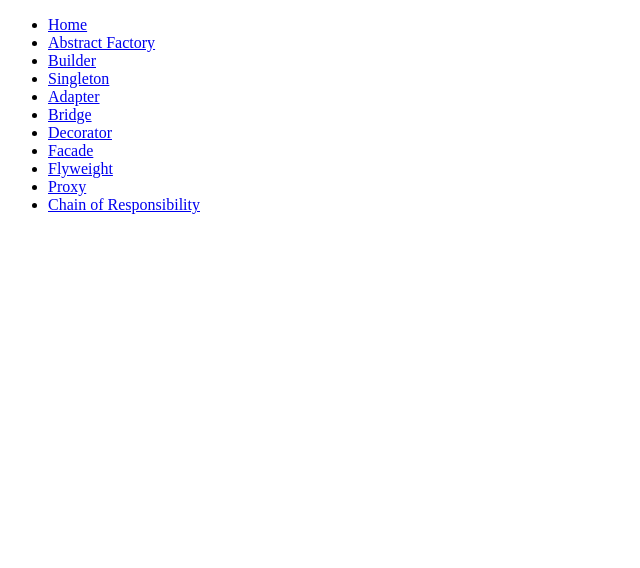
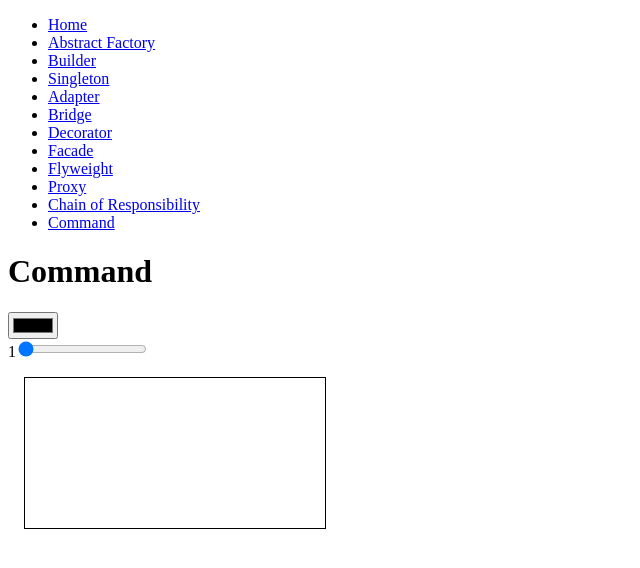
Before and after one commit to loonskai/design-patterns, a React (Create React App) app in the folder client/: page /command in a window 1280 px wide. Shown: the top 568 px of the page, without its empty margins (0-640 px from the left). Built offline with nearby package versions, Linux system fonts and the light colour scheme.

Commit message:
Add CanvasPaint component

```diff
--- a/client/src/Router.tsx
+++ b/client/src/Router.tsx
@@ -16,6 +16,7 @@ import FacadePage from './pages/FacadePage';
 import FlyweightPage from './pages/FlyweightPage';
 import ProxyPage from './pages/ProxyPage';
 import ChainOfResponsibilityPage from './pages/ChainOfResponsibilityPage';
+import CommandPage from './pages/CommandPage';
 
 export default function Router(): JSX.Element {
   return (
@@ -55,6 +56,9 @@ export default function Router(): JSX.Element {
         <Route path="/chain-of-responsibility">
           <ChainOfResponsibilityPage />
         </Route>
+        <Route path="/command">
+          <CommandPage />
+        </Route>
       </Switch>
     </BrowserRouter>
   );
--- a/client/src/components/Navigation.tsx
+++ b/client/src/components/Navigation.tsx
@@ -17,6 +17,7 @@ export default function Navigation(): JSX.Element {
           <li><NavLink to="/flyweight">Flyweight</NavLink></li>
           <li><NavLink to="/proxy">Proxy</NavLink></li>
           <li><NavLink to="/chain-of-responsibility">Chain of Responsibility</NavLink></li>
+          <li><NavLink to="/command">Command</NavLink></li>
         </ul>
       </nav>
     </header>
--- /dev/null
+++ b/client/src/components/pattern-pages/command/CanvasPaint.css
@@ -0,0 +1,7 @@
+.canvas-paint {
+  width: 800;
+  height: 400;
+  border: 1px black solid;
+  display: block;
+  margin: 1rem;
+}
--- /dev/null
+++ b/client/src/components/pattern-pages/command/CanvasPaint.tsx
@@ -0,0 +1,80 @@
+import React, { useState, useEffect, useRef, MutableRefObject } from 'react';
+import PaintController from './PaintController';
+import './CanvasPaint.css';
+
+export default function CommandPage(): JSX.Element {
+  const canvasRef = useRef<HTMLCanvasElement>(null) as MutableRefObject<HTMLCanvasElement>;
+  const [context, setContext] = useState<CanvasRenderingContext2D | null>(null);
+  const [lineWidth, setLineWidth] = useState(1);
+  const [strokeStyle, setStrokeStyle] = useState('#000000');
+  const [isMouseDown, setIsMouseDown] = useState(false);
+  const [x, setX] = useState(0);
+  const [y, setY] = useState(0);
+
+  useEffect(() => {
+    const canvas = canvasRef.current;
+    const canvasContext = canvas.getContext('2d');
+    if (canvasContext) {
+      canvasContext.lineCap = 'round';
+      canvasContext.lineWidth = lineWidth;
+      canvasContext.strokeStyle = strokeStyle;
+      setContext(canvasContext);
+    }
+  }, []);
+
+  useEffect(() => {
+    if (context) {
+      context.strokeStyle = strokeStyle;
+      context.lineWidth = lineWidth;
+      setContext(context);
+    }
+  }, [strokeStyle, lineWidth]);
+
+  const startDrawing = (event: React.MouseEvent<HTMLCanvasElement, MouseEvent>) => {
+    setIsMouseDown(true);
+    const { offsetX, offsetY } = event.nativeEvent;
+    setX(offsetX);
+    setY(offsetY);
+  };
+
+  const stopDrawing = (event: React.MouseEvent<HTMLCanvasElement, MouseEvent>) => {
+    setIsMouseDown(false);
+  };
+
+  const drawLine = (event: React.MouseEvent<HTMLCanvasElement, MouseEvent>) => {
+    if (!isMouseDown || !context) return;
+
+    const { offsetX: newX, offsetY: newY } = event.nativeEvent;
+    context.beginPath();
+    context.moveTo(x, y);
+    context.lineTo(newX, newY);
+    context.stroke();
+    setX(newX);
+    setY(newY);
+  };
+
+  const changeColor = (event: React.ChangeEvent<HTMLInputElement>) => {
+    setStrokeStyle(event.target.value);
+  };
+
+  const changeLineWidth = (event: React.ChangeEvent<HTMLInputElement>) => {
+    setLineWidth(Number(event.target.value));
+  };
+
+  return <div>
+    <PaintController
+      strokeStyle={strokeStyle}
+      lineWidth={lineWidth}
+      onColorChange={changeColor}
+      onLineWidthChange={changeLineWidth}
+    />
+    <canvas
+      ref={canvasRef}
+      className="canvas-paint"
+      onMouseDown={startDrawing}
+      onMouseMove={drawLine}
+      onMouseUp={stopDrawing}
+      onMouseOut={stopDrawing}
+    />
+  </div>;
+}
--- /dev/null
+++ b/client/src/components/pattern-pages/command/PaintController.tsx
@@ -0,0 +1,24 @@
+import React from 'react';
+
+type Props = {
+  strokeStyle: string;
+  lineWidth: number;
+  onColorChange(event: React.FormEvent<HTMLInputElement>): void;
+  onLineWidthChange(event: React.FormEvent<HTMLInputElement>): void;
+}
+
+export default function ColorPicker({ strokeStyle, lineWidth, onColorChange, onLineWidthChange }: Props): JSX.Element {
+  return <div>
+    <input type="color" value={strokeStyle} onChange={onColorChange} />
+    <div>
+      <span>{lineWidth}</span>
+      <input
+        type="range"
+        value={lineWidth}
+        onChange={onLineWidthChange}
+        min={1}
+        max={10}
+      />
+    </div>
+  </div>;
+}
--- /dev/null
+++ b/client/src/pages/CommandPage.tsx
@@ -0,0 +1,11 @@
+import React from 'react';
+import CanvasPaint from '../components/pattern-pages/command/CanvasPaint';
+
+export default function CommandPage(): JSX.Element {
+  return (
+    <div>
+      <h1>Command</h1>
+      <CanvasPaint />
+    </div>
+  );
+}
--- a/express-server/patterns/behavioral/chain-of-responsibility/ValidationHandler.ts
+++ b/express-server/patterns/behavioral/chain-of-responsibility/ValidationHandler.ts
@@ -24,9 +24,7 @@ export class ValidationHandler extends AbstractHandler {
   }
 
   public async handle(req: IncomingMessage, res: ServerResponse) {
-    console.log(req.body);
     const errors = this.validate(req.body);
-
     if (errors.length > 0) {
       res.writeHead(400, {
         'Content-Type': 'application/json'
```
